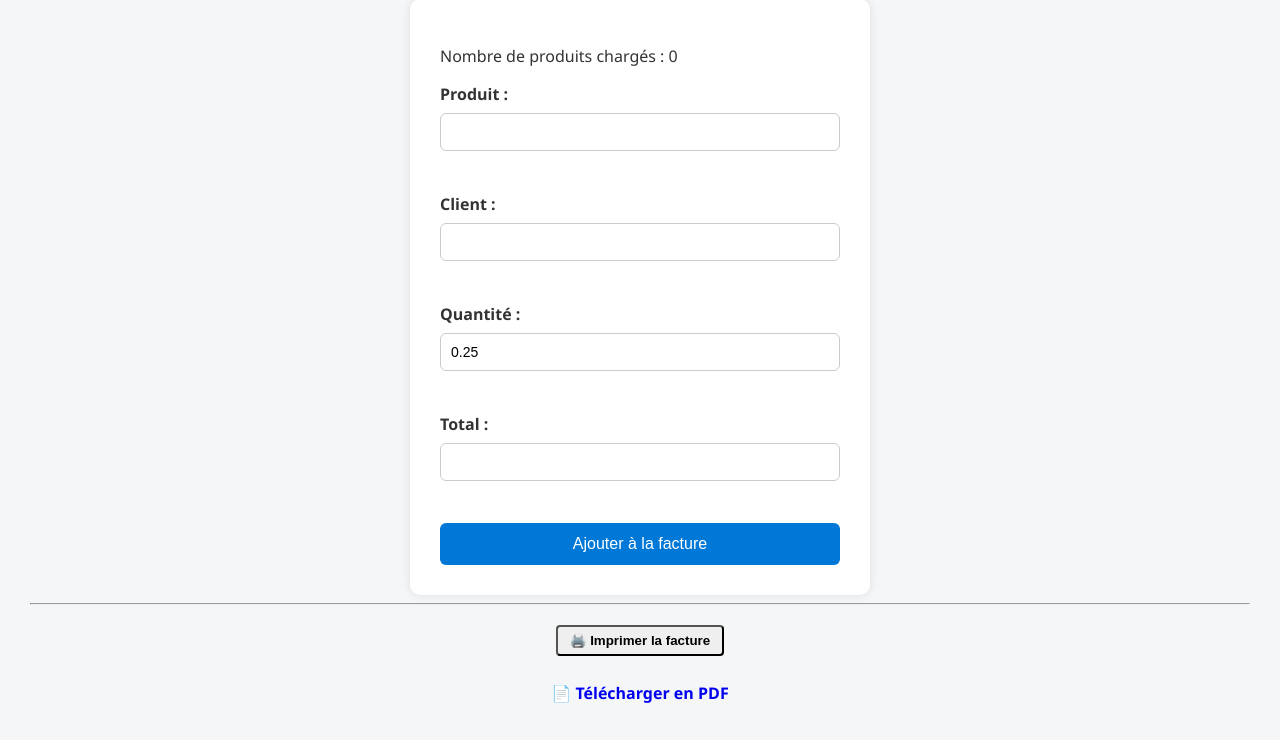
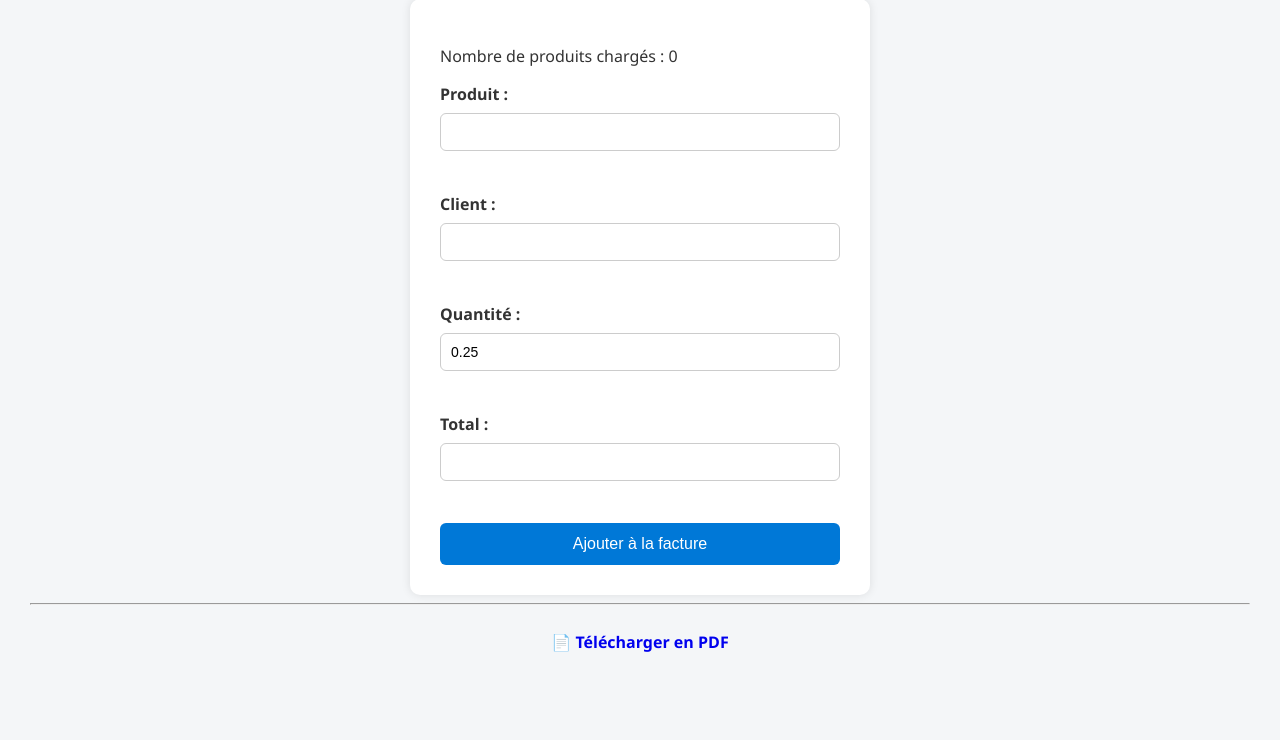
Before and after one commit to jhounsoulin-bot/gestion_stock, a Python web app: template templates/invoice.html in a window 1280 px wide. Shown: the part 361-1101 px from the top of the page. After the commit the page ends 1013 px from the top, so only its background shows below. Run offline with Jinja, Linux system fonts and the light colour scheme; the template is opened without the code that fills it, so the values that code supplies are empty.

Commit message:
chore: suppression des boutons Imprimer dans facture et ventes

```diff
--- a/templates/invoice.html
+++ b/templates/invoice.html
@@ -70,9 +70,10 @@
 <hr>
 
 <!-- ✅ Bouton Imprimer -->
-<div style="text-align:center; margin-top:20px;">
+<!-- <div style="text-align:center; margin-top:20px;">
   <button onclick="window.print()" class="btn">🖨️ Imprimer la facture</button>
-</div>
+</div> -->
+
 
 <!-- ✅ Bouton Télécharger PDF -->
 <div style="text-align:center; margin-top:20px;">
```
Also changed, not shown: templates/sales.html (+8 -5 lines).
